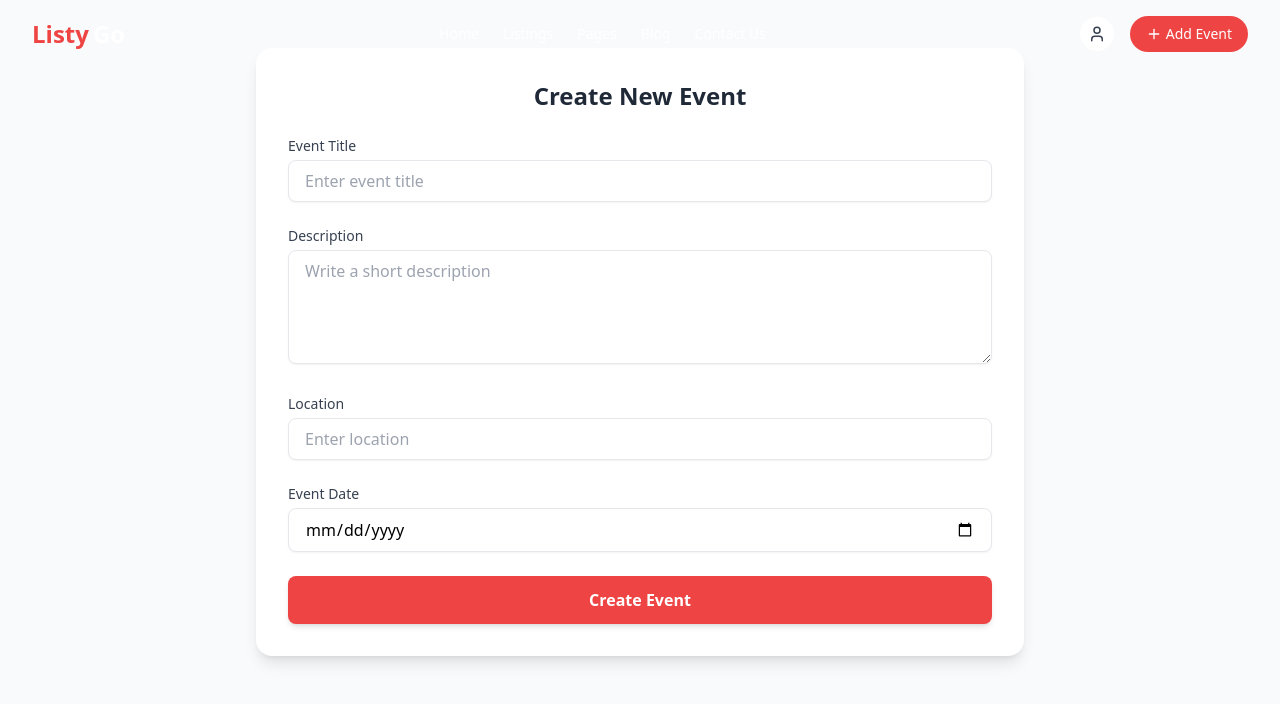
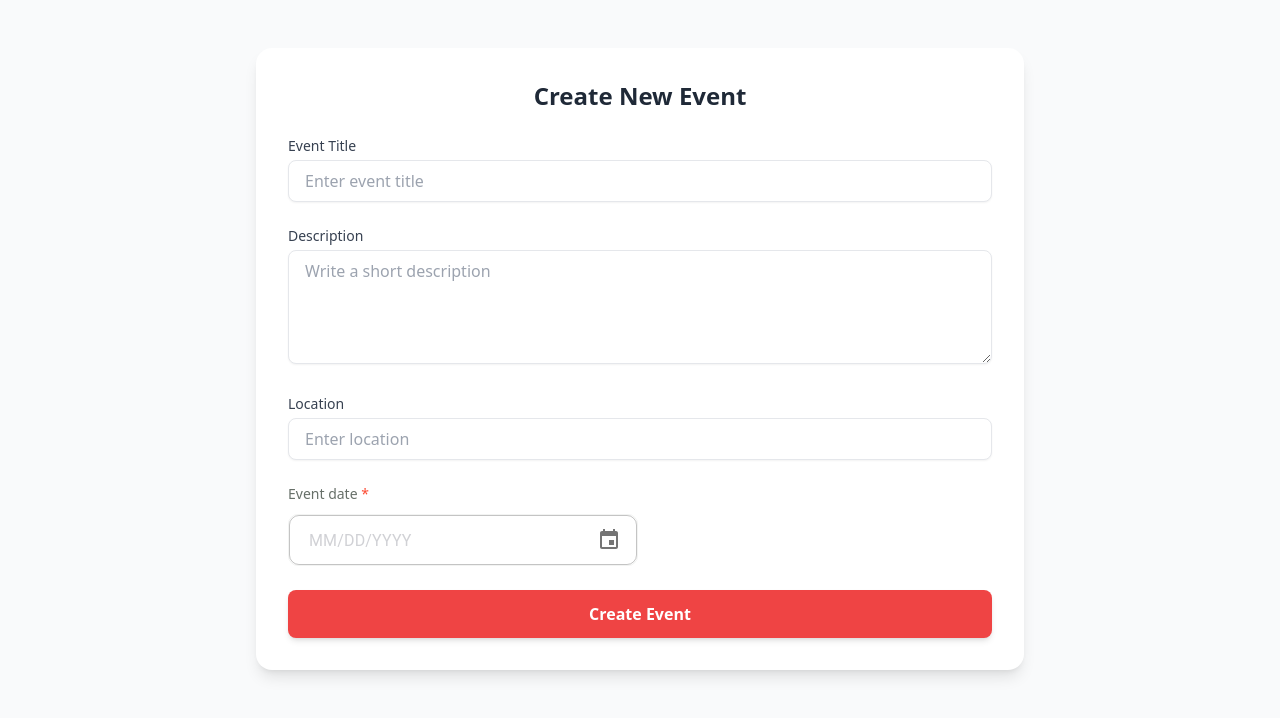
Before and after one commit to Daniel24356/Event-Booking-Frontend, a React (Vite) app: page /create-event in a window 1280 px wide. Shown: the top 720 px of the page. Built offline with nearby package versions, Linux system fonts and the light colour scheme.

Commit message:
fiexd date in createEventForm.tsx

```diff
--- a/package.json
+++ b/package.json
@@ -10,6 +10,11 @@
     "preview": "vite preview"
   },
   "dependencies": {
+    "@emotion/react": "^11.14.0",
+    "@emotion/styled": "^11.14.1",
+    "@mui/material": "^7.3.2",
+    "@mui/x-date-pickers": "^8.12.0",
+    "date-fns": "^4.1.0",
     "lucide-react": "^0.544.0",
     "react": "^19.1.1",
     "react-dom": "^19.1.1",
--- a/src/Pages/CreateEventForm.tsx
+++ b/src/Pages/CreateEventForm.tsx
@@ -1,5 +1,9 @@
 import React, { useState } from "react";
 import Header from "../Components/Header";
+import { DatePicker } from '@mui/x-date-pickers/DatePicker';
+import { LocalizationProvider } from '@mui/x-date-pickers/LocalizationProvider';
+import { AdapterDateFns } from '@mui/x-date-pickers/AdapterDateFns';
+import { format } from "date-fns";
 
 export interface CreateEventDTO {
     title: string;
@@ -16,21 +20,24 @@ const CreateEventForm: React.FC = () => {
         date: "",
     });
 
+    const [eventDate, setEventDate] = useState<Date | null>(null);
+
     const handleChange = (
         e: React.ChangeEvent<HTMLInputElement | HTMLTextAreaElement>
     ) => {
         setFormData({ ...formData, [e.target.name]: e.target.value });
     };
 
-  const handleSubmit = (e: React.FormEvent) => {
-    e.preventDefault();
-    console.log("Event Data:", formData);
-    // Here you would call your API to save the event
+    const handleSubmit = () => {
+        const payload: CreateEventDTO = {
+            ...formData,
+            date: eventDate ? format(eventDate, "yyyy-MM-dd") : "",
         };
-
+        console.log(payload);
+    };
     return (
         <>
-    <Header/>
+            {/* <Header/> */}
             <section className="py-12 bg-gray-50">
                 <div className="max-w-3xl mx-auto bg-white shadow-lg rounded-2xl p-8">
                     <h2 className="text-2xl font-bold text-gray-800 mb-6 text-center">
@@ -99,7 +106,7 @@ const CreateEventForm: React.FC = () => {
                         </div>
 
                         {/* Date */}
-          <div>
+                        {/* <div>
             <label
               htmlFor="date"
               className="block text-sm font-medium text-gray-700 mb-1"
@@ -115,6 +122,42 @@ const CreateEventForm: React.FC = () => {
               className="w-full px-4 py-2 border rounded-lg shadow-sm focus:ring-2 focus:ring-red-500 focus:outline-none"
               required
             />
+          </div> */}
+                        <div className="w-[350px] max-sm:w-full flex flex-col items-start gap-2.5">
+                            <label className="self-stretch text-sm text-[#677069]">
+                                Event date <span className="text-[#fc4931]">*</span>
+                            </label>
+                            <div className="relative w-full">
+                                <LocalizationProvider dateAdapter={AdapterDateFns}>
+                                    <DatePicker
+                                        value={eventDate}
+                                        onChange={(newDate) => setEventDate(newDate)}
+                                        format="MM/dd/yyyy"
+                                        slotProps={{
+                                            textField: {
+                                                fullWidth: true,
+                                                placeholder: "Select date",
+                                                InputProps: {
+                                                    sx: {
+                                                        py: 1.75,
+                                                        px: 2.5,
+                                                        backgroundColor: "#fff",
+                                                        borderRadius: "10px",
+                                                        border: "1px solid #f2f3f2",
+                                                        fontFamily: `'Open Sans', Helvetica`,
+                                                        fontSize: "1rem",
+                                                        color: "#91929c",
+                                                        height: 52,
+                                                        "& input": { cursor: "pointer" },
+                                                    },
+                                                },
+                                            },
+                                            popper: { placement: "top-start" },
+                                        }}
+                                    />
+                                </LocalizationProvider>
+                            </div>
+
                         </div>
 
                         {/* Submit */}
--- a/src/Pages/ProfileDashboard.tsx
+++ b/src/Pages/ProfileDashboard.tsx
@@ -1,5 +1,5 @@
 import React from "react";
-
+import img from "../assets/mfs.jpg"
 
 const ProfileDashboard: React.FC = () => {
   return (
@@ -14,7 +14,7 @@ const ProfileDashboard: React.FC = () => {
           />
           <div className="ml-6 text-white">
             <p className="text-sm opacity-90">Member Since 2025</p>
-            <h1 className="text-2xl font-bold">Daniel Igwe</h1>
+            <h1 className="text-2xl font-bold text-black">Daniel Igwe</h1>
           </div>
         </div>
       </div>
@@ -55,7 +55,7 @@ const ProfileDashboard: React.FC = () => {
             <div className="relative bg-white rounded-xl shadow-md overflow-hidden">
               <div className="relative">
                 <img
-                  src="https://via.placeholder.com/400x200"
+                  src={img}
                   alt="Event"
                   className="w-full h-40 object-cover"
                 />
@@ -77,7 +77,7 @@ const ProfileDashboard: React.FC = () => {
             <div className="relative bg-white rounded-xl shadow-md overflow-hidden">
               <div className="relative">
                 <img
-                  src="https://via.placeholder.com/400x200"
+                  src={img}
                   alt="Event"
                   className="w-full h-40 object-cover"
                 />
```
Also changed, not shown: 1 other file (tests, documents, lock files or other folders). Lines whose indentation alone changed are shown as unchanged.
